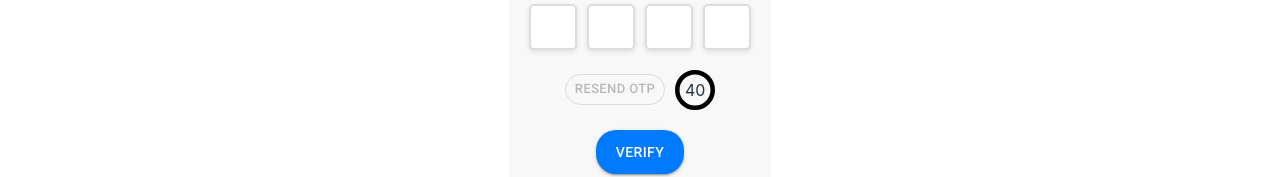
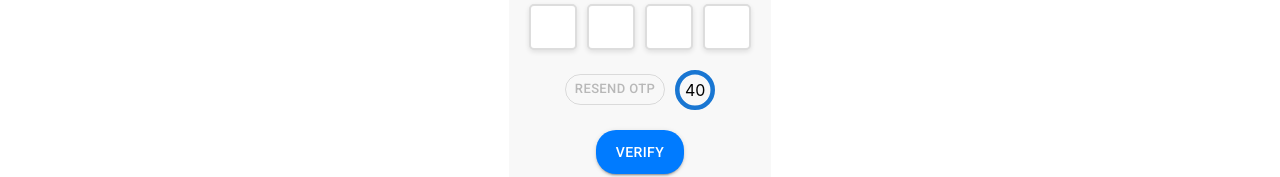
Before and after one commit to munibofficial/chatapp, a React (Vite) app: page / in a window 1280 px wide. Both pictures are taken after typing "Sample", "5" into the empty fields and a click on the button "SEND VERIFICATION →". Shown: the part 311-488 px from the top of the page. Built offline with nearby package versions, Linux system fonts and the light colour scheme.

Commit message:
update color of seconds

```diff
--- a/src/components/Otp.jsx
+++ b/src/components/Otp.jsx
@@ -104,7 +104,7 @@ function Otp() {
                     style={{ borderRadius: '20px', marginRight: '10px' }}
                     size='small'>Resend OTP</Button>
                 <Box position="relative" display="inline-flex">
-                    <CircularProgress variant="determinate" value={(counter/40)*100} size={40} thickness={5} style={{color:'black'}}/>
+                    <CircularProgress variant="determinate" value={(counter/40)*100} size={40} thickness={5} />
                     <Box
                         top={0}
                         left={0}
@@ -115,7 +115,7 @@ function Otp() {
                         alignItems="center"
                         justifyContent="center"
                     >
-                        <span>{counter}</span>
+                <span style={{ color: 'black' }}>{counter}</span> {/* Color of the counter set to black */}
                     </Box>
                 </Box>
                 </>
```
